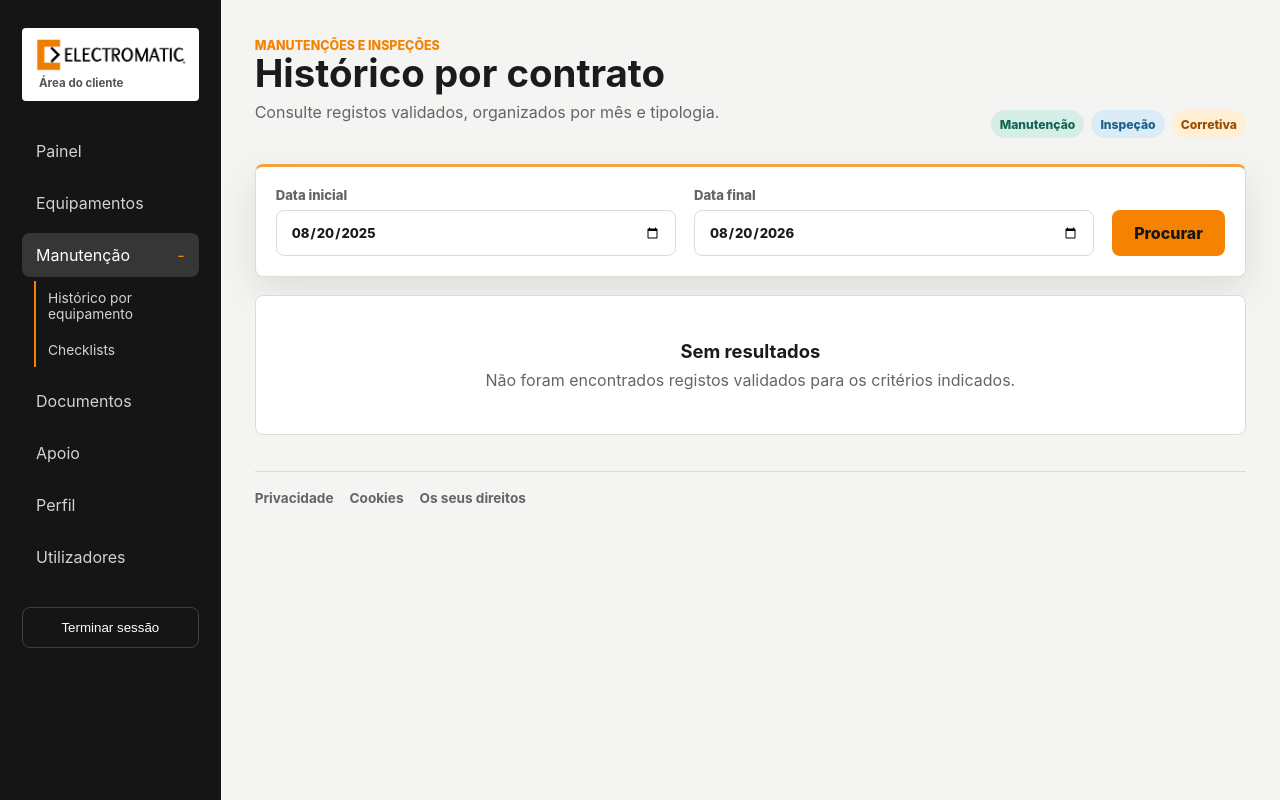
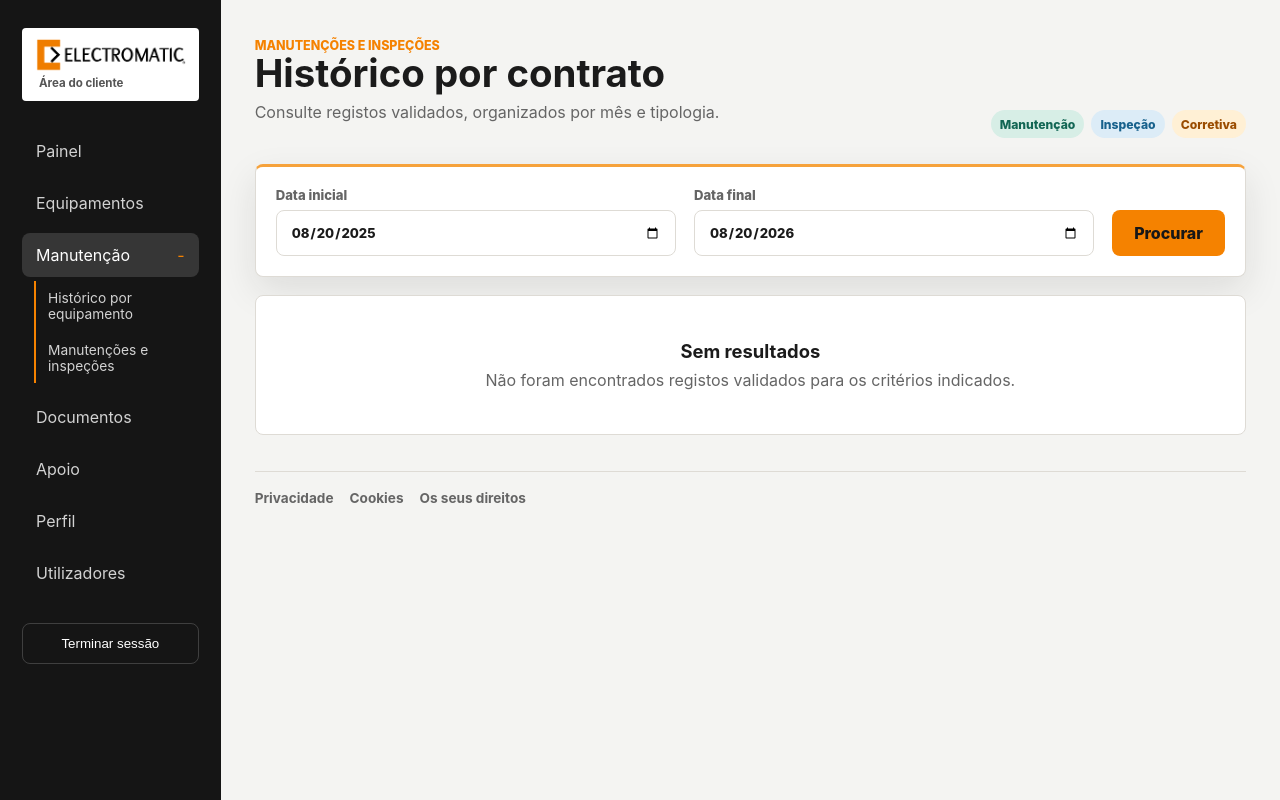
Before and after one commit to temoteotembeelectromatic/areacliente, a Flask app: page /checklists in a window 1280 px wide. Run offline with Flask 3, Linux system fonts and the light colour scheme; the visitor is signed in with stand-in values (Sample User, id 1); parts of the project's set-up code (start-up, migrations or seed data) failed here and were passed over; some libraries are stand-ins or nearby versions.

Commit message:
Rename checklist navigation

```diff
--- a/templates/base.html
+++ b/templates/base.html
@@ -24,7 +24,7 @@
               <summary>Manutenção</summary>
               <div class="nav-submenu">
                 <a href="{{ url_for('manutencao') }}">Histórico por equipamento</a>
-                <a href="{{ url_for('checklists') }}">Checklists</a>
+                <a href="{{ url_for('checklists') }}">Manutenções e inspeções</a>
               </div>
             </details>
             <a href="{{ url_for('documentos') }}">Documentos</a>
```
